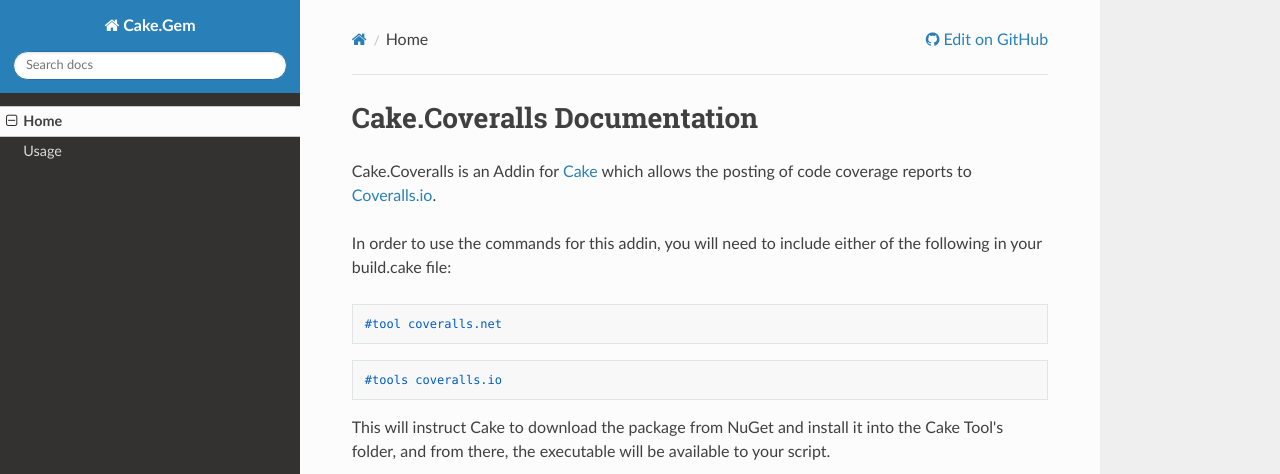
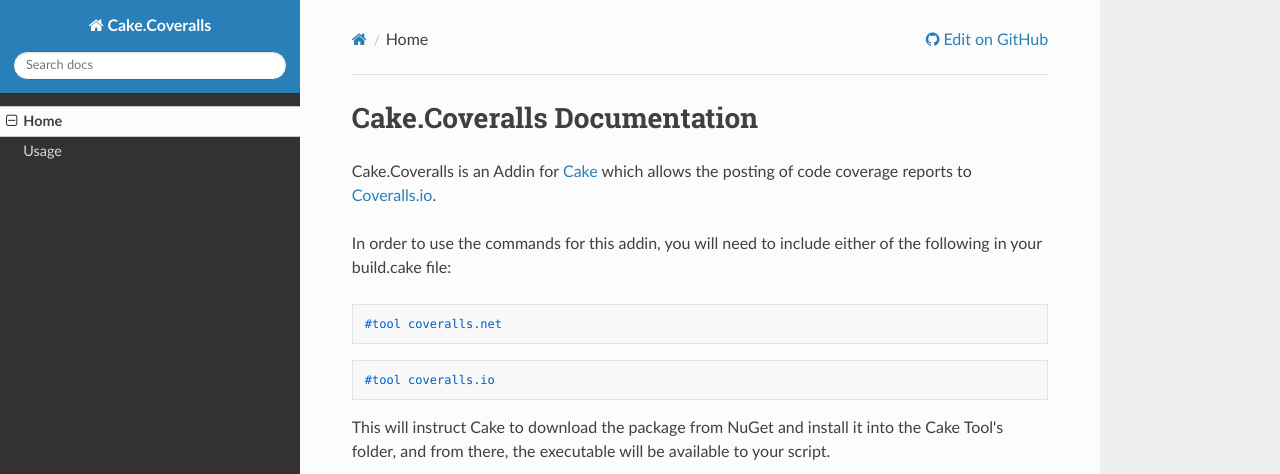
Before and after one commit to cake-contrib/Cake.Coveralls, an MkDocs documentation site: the page built from docs/index.md, in a window 1280 px wide. Shown: the top 474 px of the page. Built offline with MkDocs 1.6.1, drawn with Linux system fonts in a browser that asks for light colours; nearby versions of some CDN libraries; old or Windows-style settings are respelled for this version of MkDocs.

Commit message:
(doc) Minor typos in documentation

````diff
--- a/docs/index.md
+++ b/docs/index.md
@@ -9,7 +9,7 @@ In order to use the commands for this addin, you will need to include either of
 ```
 
 ```csharp
-#tools coveralls.io
+#tool coveralls.io
 ```
 
 This will instruct Cake to download the package from NuGet and install it into the Cake Tool's folder, and from there, the executable will be available to your script.
--- a/mkdocs.yml
+++ b/mkdocs.yml
@@ -1,6 +1,6 @@
-site_name: Cake.Gem
+site_name: Cake.Coveralls
 theme: readthedocs
-repo_url: https://github.com/gep13/Cake.Gem
+repo_url: https://github.com/gep13/Cake.Coveralls
 
 pages:
 - Home: index.md
````
Also changed, not shown: docs/usage.md (+1 -1 lines).
